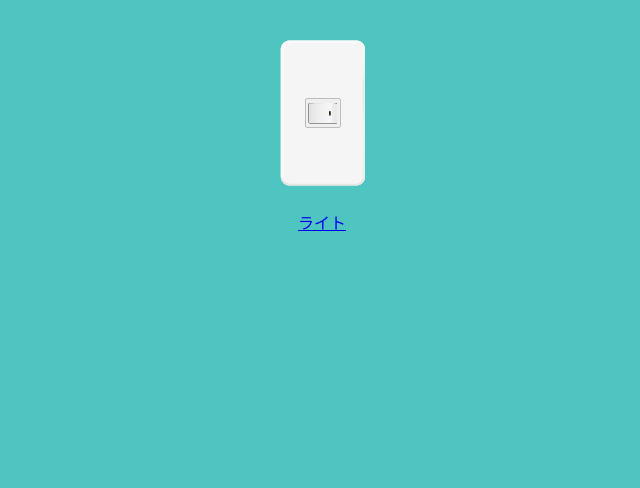
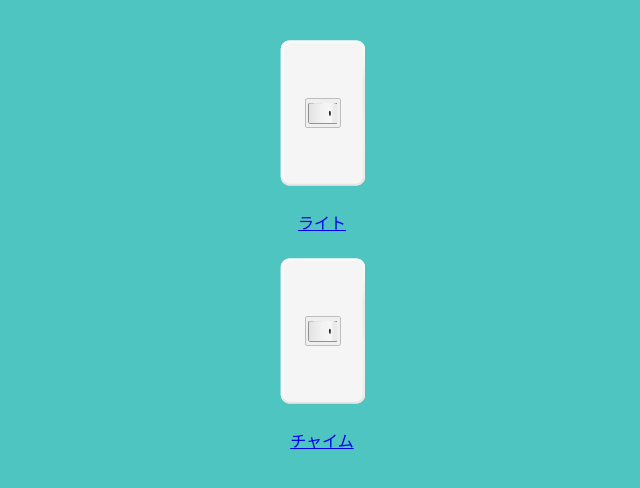
Before and after one commit to Ogura2020/ositakunaru, a plain HTML site: page index.html in a window 1280 px wide. Shown: the part 76-564 px from the top of the page, without its empty margins (318-958 px from the left). Drawn offline with Linux system fonts and the light colour scheme.

Commit message:
リンクを増やしました

```diff
--- a/index.html
+++ b/index.html
@@ -13,9 +13,16 @@
   <p>押したくなりませんか？</p>
 
   <div class="sample1">
-    <img src="/syasinn/top_light2.png" alt="クリックでライトのページに移動">
+    <img src="syasinn/top_light2.png" alt="クリックでライトのページに移動">
     <div class="mask">
       <a href="light/" class="light">ライト</a>
+    </div>
+  </div>
+
+  <div class="sample1">
+    <img src="syasinn/top_light2.png" alt="クリックでライトのページに移動">
+    <div class="mask">
+      <a href="bell/" class="light">チャイム</a>
     </div>
   </div>
 
```
